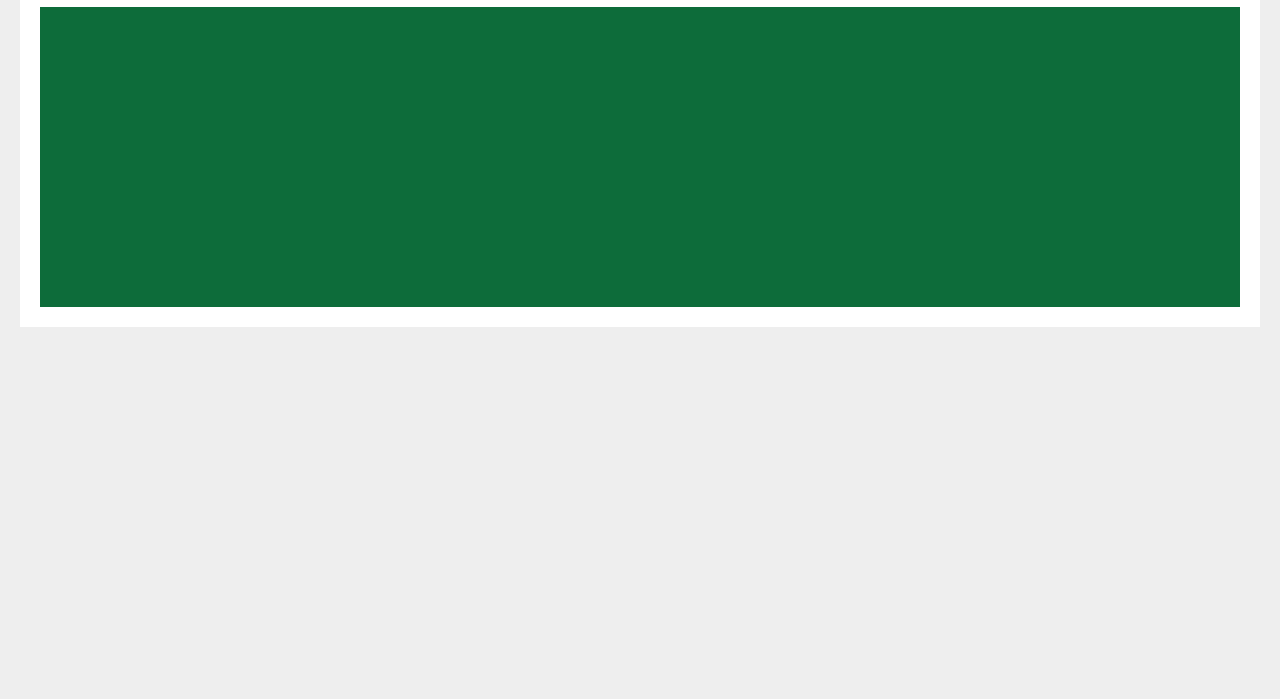
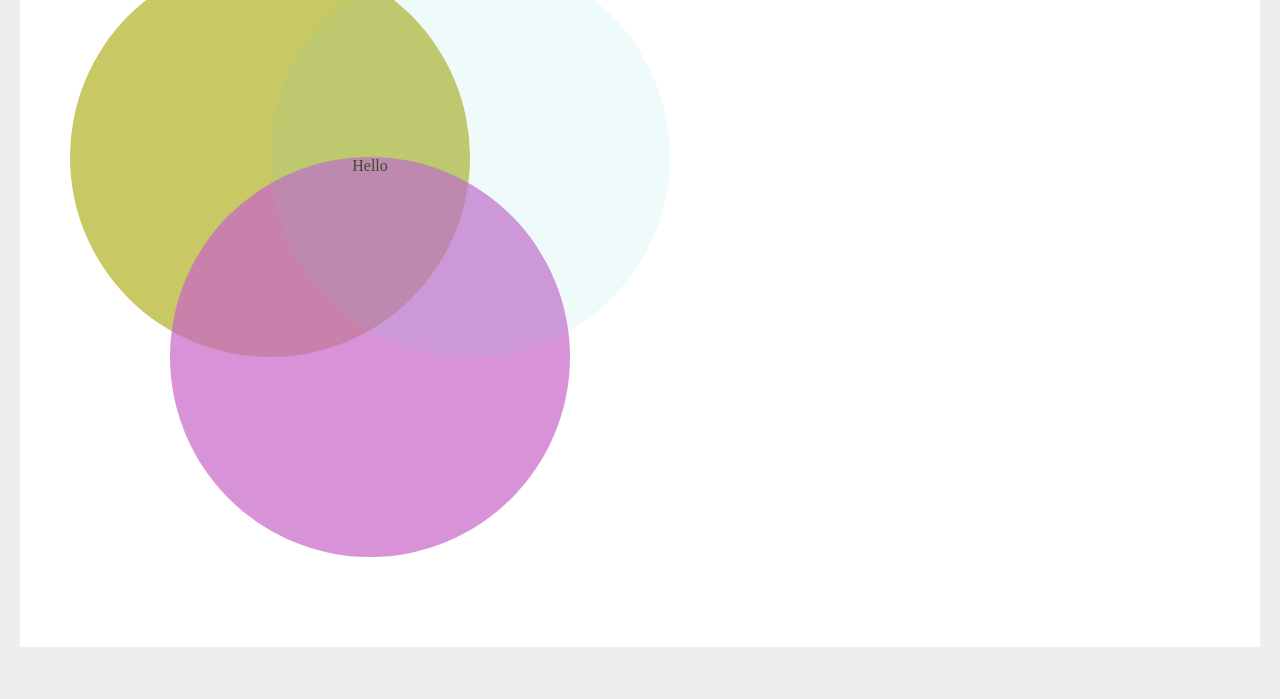
Before and after one commit to agatapier/css, a plain HTML site: page index.html in a window 1280 px wide. Shown: the part 101-800 px from the top of the page. Drawn offline with Linux system fonts and the light colour scheme.

Commit message:
przezroczystość

```diff
--- a/css/syntax.css
+++ b/css/syntax.css
@@ -11,8 +11,36 @@
 
 
 
-#banner{
-    background-color: rgb(13,108,58);
-    width: 100%;
-    height: 300px;
+#circle {
+    width:400px;
+    height:400px;
+    position:absolute;
+    background: rgb(200,200,100);
+    border-radius:200px;
+    top: 50px;
+    left:50px;
+    text-align: center;
 }
+
+#circle-2 {
+    width:400px;
+    height:400px;
+    position:absolute;
+    background: rgb(200,100,200);
+    border-radius:200px;
+    top: 250px;
+    left: 150px;
+    opacity:0.7;
+    text-align: center;
+}
+
+#circle-3 {
+    width:400px;
+    height:400px;
+    position:absolute;
+    background: rgba(100,200,200,0.1);
+    border-radius:200px;
+    top: 50px;
+    left: 250px;
+    text-align: center;
+}
--- a/index.html
+++ b/index.html
@@ -17,6 +17,8 @@
                 margin: 0 auto;
                 height: 100%;
                 padding: 20px;
+                position: relative;
+                min-height: 700px
             }
 
         </style>
@@ -27,9 +29,9 @@
 
         <div id="main-content">
 
-            <h1>CSS For Beginners</h1>
-
-            <div id="banner"></div>
+            <div id="circle">Hello</div>
+            <div id="circle-2">Hello</div>
+            <div id="circle-3">Hello</div>
 
 
         </div>
```
